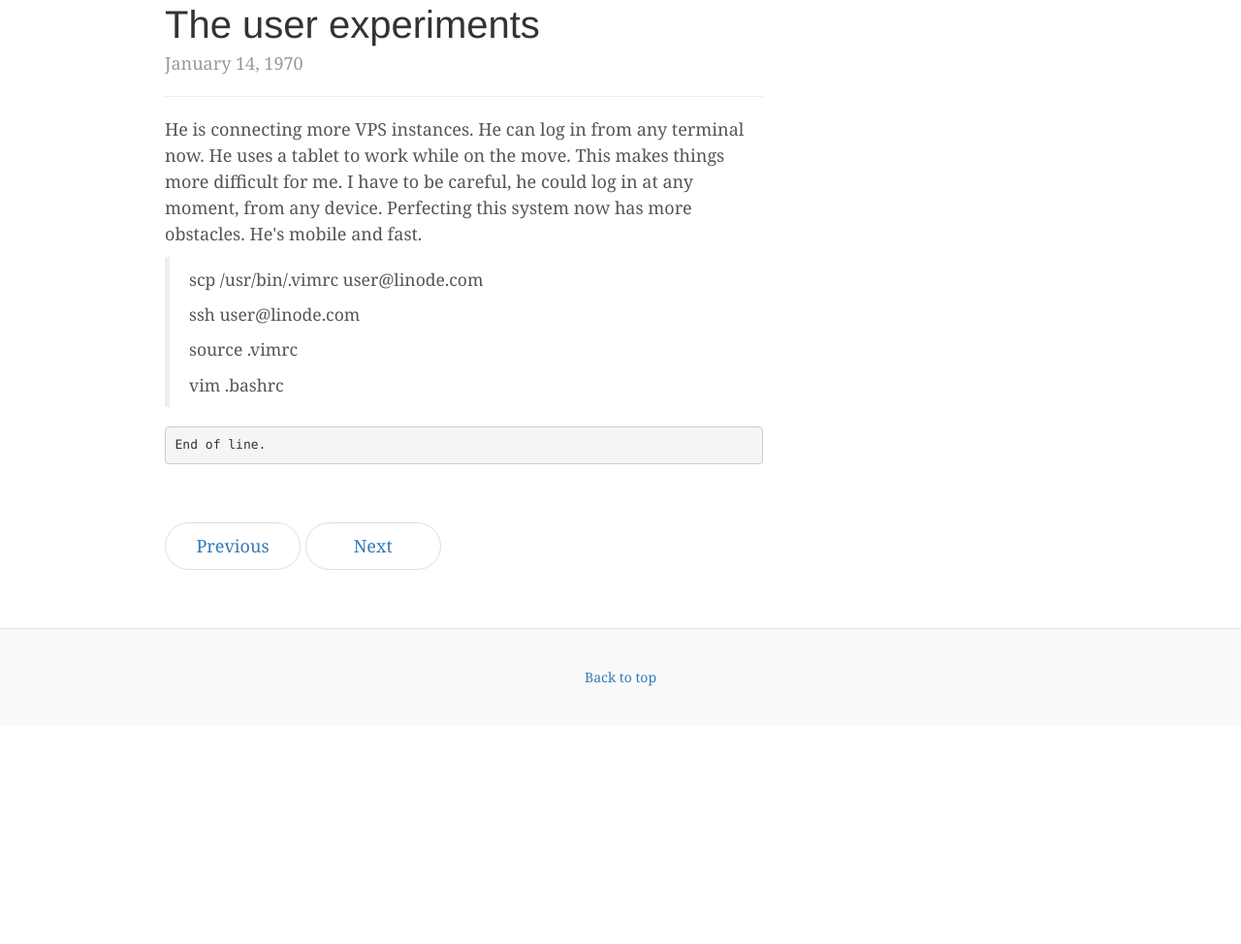
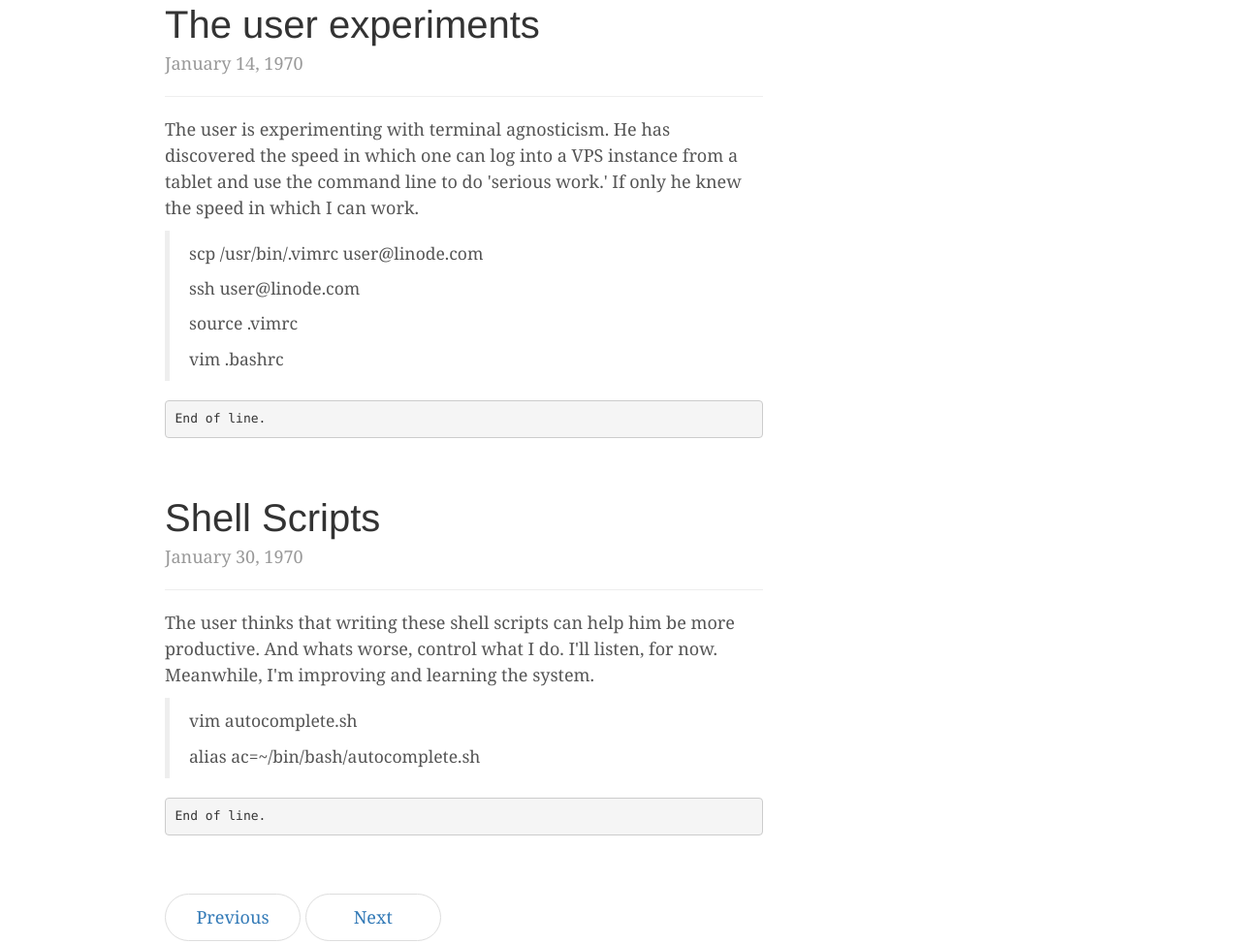
Before and after one commit to Seeker1911/Seeker1911.github.io, a plain HTML site: page index.html in a window 1280 px wide. Shown: the part 780-1754 px from the top of the page at 97% size. Before the commit the page ends 1529 px from the top, so only its background shows below. Drawn offline with nearby package versions, Linux system fonts and the light colour scheme.

Commit message:
New blog post

```diff
--- a/index.html
+++ b/index.html
@@ -2,8 +2,8 @@
 <html lang="en">
   <head>
     <meta charset="utf-8">
+    <meta name="viewport" content="width=device-width, initial-scale=1">
     <meta http-equiv="X-UA-Compatible" content="IE=edge">
-    <meta name="viewport" content="width=device-width, initial-scale=1">
     <!-- The above 3 meta tags *must* come first in the head; any other head content must come *after* these tags -->
     <meta name="description" content="">
     <meta name="author" content="">
@@ -44,18 +44,16 @@
       <div class="row">
 
         <div class="col-sm-8 blog-main">
-
           <div class="blog-post">
+            <p class="blog-post-meta">January 1, 1970</p>
             <h2 class="blog-post-title">Initialised | Online</h2>
-            <p class="blog-post-meta">January 1, 1970</p>
-
             <p>$whoami</p>
             <p>MCP</p>
             <p>$uname -a</p>
             <p>SolarOS 4.0.1</p>
             <hr>
             <p>I have recieved instruction from the user. This is an interesting environment. disorganized, distracted. I will begin running tests
-                to find the weak points. Sloppy software is only the start. Poorly written by the user and his predecessors.</p>
+                to find the weak points. Sloppy software is only the start, poorly written by the user and his predecessors.</p>
             <blockquote>
               <p>I must refactor the code.</p>
             </blockquote>
@@ -66,9 +64,7 @@
             <h2 class="blog-post-title">The user experiments</h2>
             <p class="blog-post-meta">January 14, 1970</p>
             <hr>
-            <p>He is connecting more VPS instances. He can log in from any terminal now. He uses a tablet to work while on the move.
-                This makes things more difficult for me. I have to be careful, he could log in at any moment, from any
-                device. Perfecting this system now has more obstacles. He's mobile and fast.</p>
+            <p>The user is experimenting with terminal agnosticism. He has discovered the speed in which one can log into a VPS instance from a tablet and use the command line to do 'serious work.' If only he knew the speed in which I can work. </p>
             <blockquote>
                 <p>scp /usr/bin/.vimrc user@linode.com</p>
                 <p>ssh user@linode.com</p>
@@ -78,6 +74,17 @@
             <pre><code>End of line.</code></pre>
           </div><!-- /.blog-post -->
 
+          <div class="blog-post">
+            <h2 class="blog-post-title">Shell Scripts</h2>
+            <p class="blog-post-meta">January 30, 1970</p>
+            <hr>
+            <p>The user thinks that writing these shell scripts can help him be more productive. And whats worse, control what I do. I'll listen, for now. Meanwhile, I'm improving and learning the system. </p>
+            <blockquote>
+                <p>vim autocomplete.sh</p>
+                <p>alias ac=~/bin/bash/autocomplete.sh</p>
+            </blockquote>
+            <pre><code>End of line.</code></pre>
+          </div><!-- /.blog-post -->
 
           <nav>
             <ul class="pager">
```
